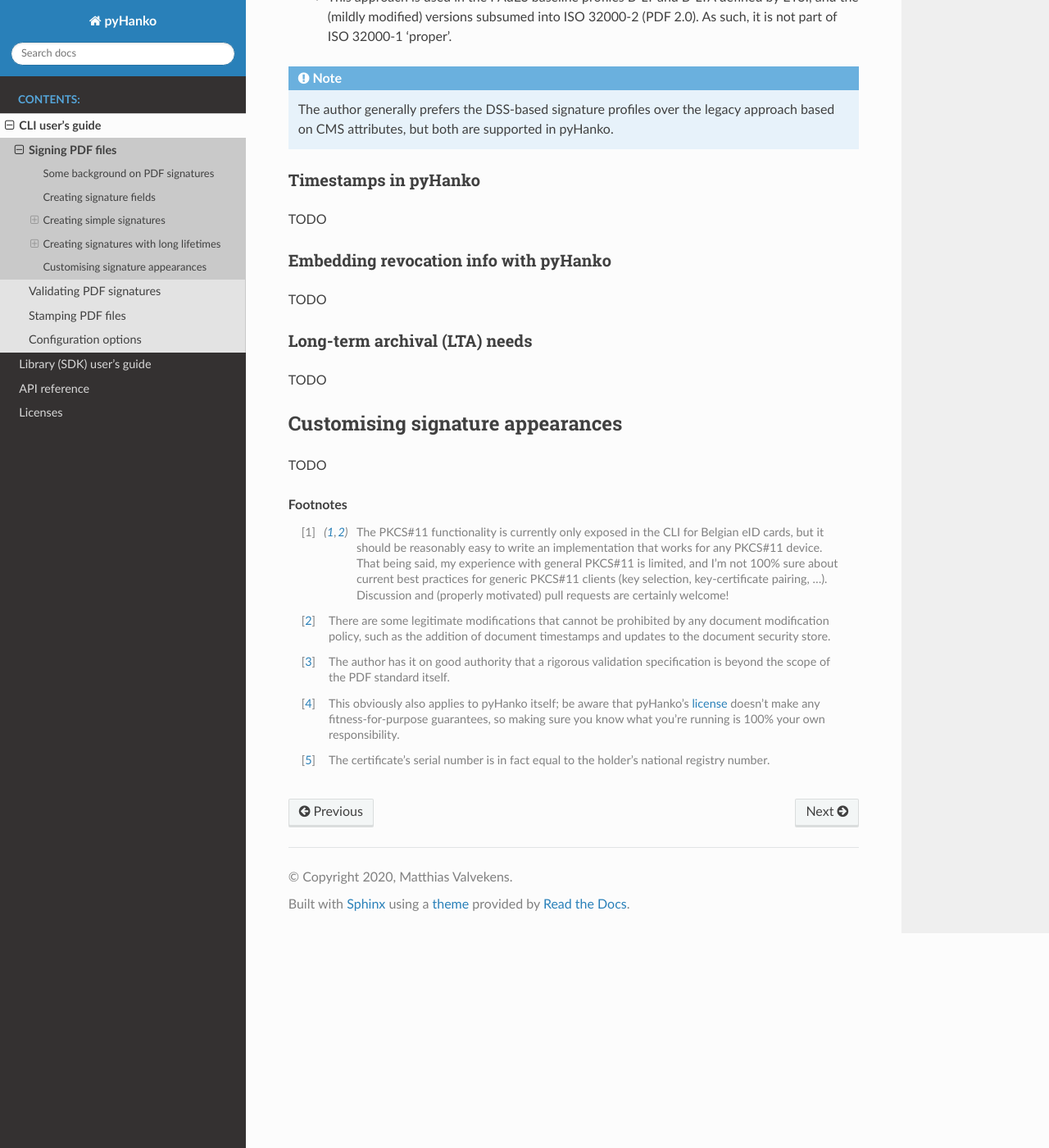
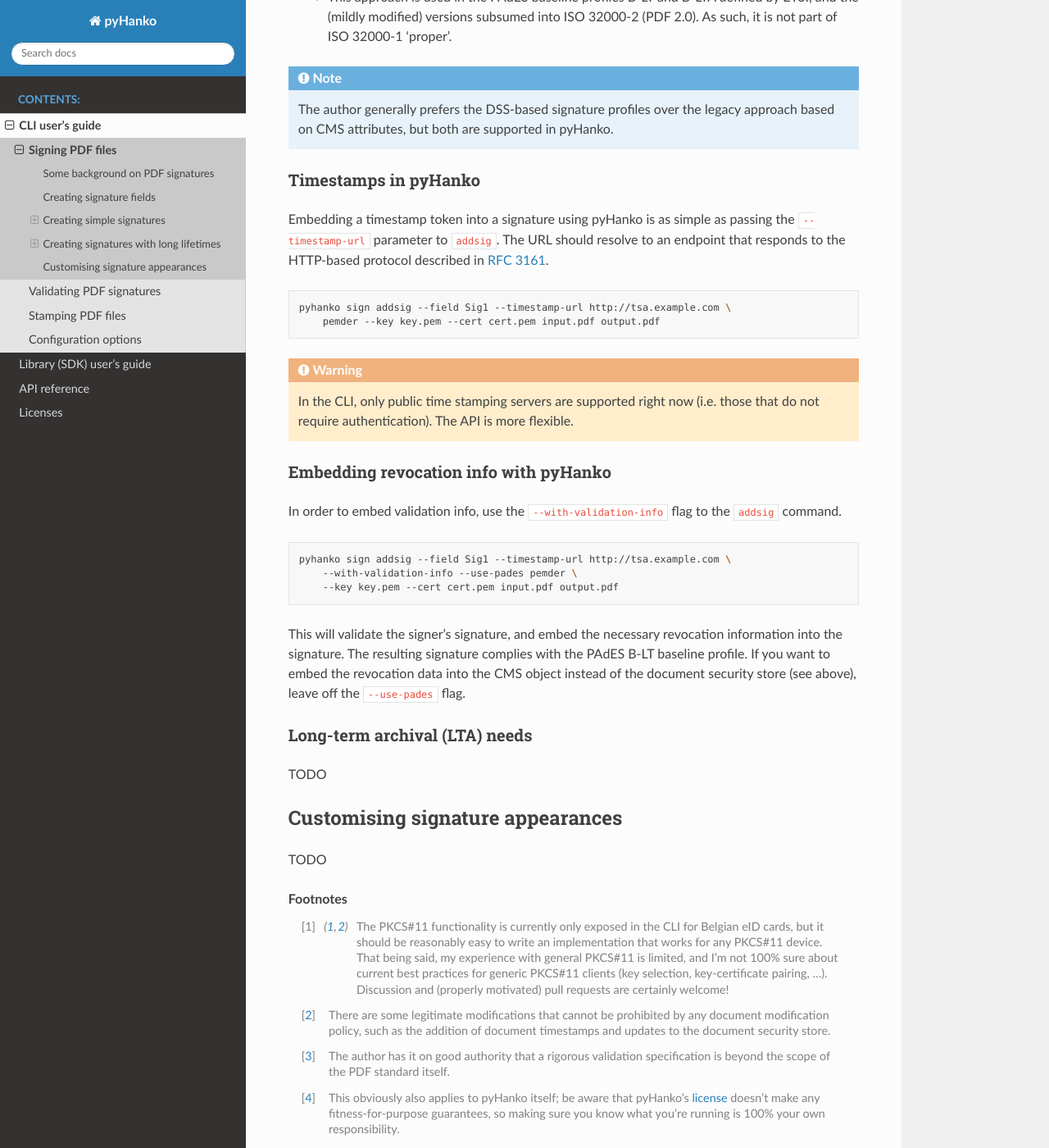
Before and after one commit to MatthiasValvekens/pyHanko, a Sphinx documentation site: the page built from docs/cli-guide/signing.rst, in a window 1280 px wide and 1400 px high, scrolled down 6074 px. Shown: the whole window at 82% size. Built offline with Sphinx 7.4.7 and the Read the Docs theme 2.0.0, drawn with Linux system fonts in a browser that asks for light colours.

Commit message:
LTV signing: concrete CLI examples

```diff
--- a/docs/cli-guide/signing.rst
+++ b/docs/cli-guide/signing.rst
@@ -328,12 +328,39 @@ signatures.
 Timestamps in pyHanko
 ^^^^^^^^^^^^^^^^^^^^^
 
-TODO
+Embedding a timestamp token into a signature using pyHanko is as simple as
+passing the ``--timestamp-url`` parameter to ``addsig``. The URL should
+resolve to an endpoint that responds to the HTTP-based protocol described in
+`RFC 3161 <https://tools.ietf.org/html/rfc3161>`_.
+
+.. code-block:: bash
+
+    pyhanko sign addsig --field Sig1 --timestamp-url http://tsa.example.com \
+        pemder --key key.pem --cert cert.pem input.pdf output.pdf
+
+.. warning::
+    In the CLI, only public time stamping servers are supported right now
+    (i.e. those that do not require authentication). The API is more flexible.
+
 
 Embedding revocation info with pyHanko
 ^^^^^^^^^^^^^^^^^^^^^^^^^^^^^^^^^^^^^^
 
-TODO
+In order to embed validation info, use the ``--with-validation-info`` flag
+to the ``addsig`` command.
+
+.. code-block:: bash
+
+    pyhanko sign addsig --field Sig1 --timestamp-url http://tsa.example.com \
+        --with-validation-info --use-pades pemder \
+        --key key.pem --cert cert.pem input.pdf output.pdf
+
+This will validate the signer's signature, and embed the necessary revocation
+information into the signature.
+The resulting signature complies with the PAdES B-LT baseline profile.
+If you want to embed the revocation data into the CMS object instead of
+the document security store (see above), leave off the ``--use-pades`` flag.
+
 
 .. _lta-sigs:
 
```
